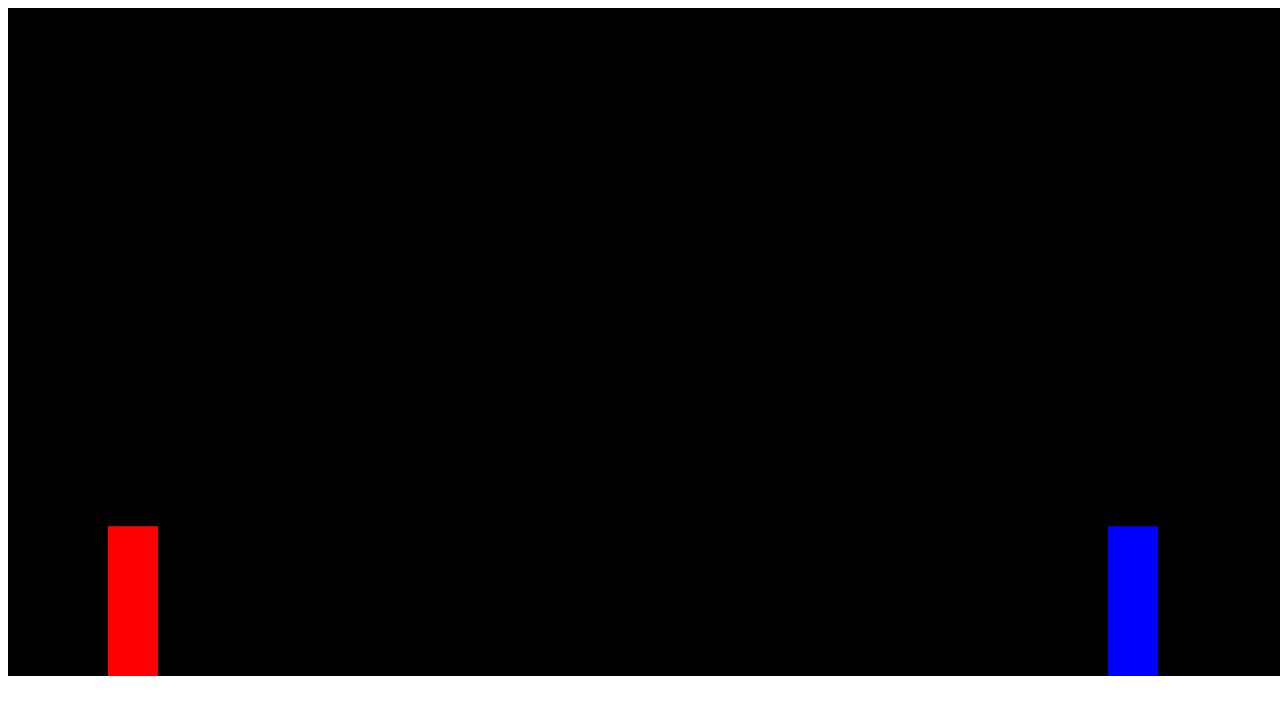
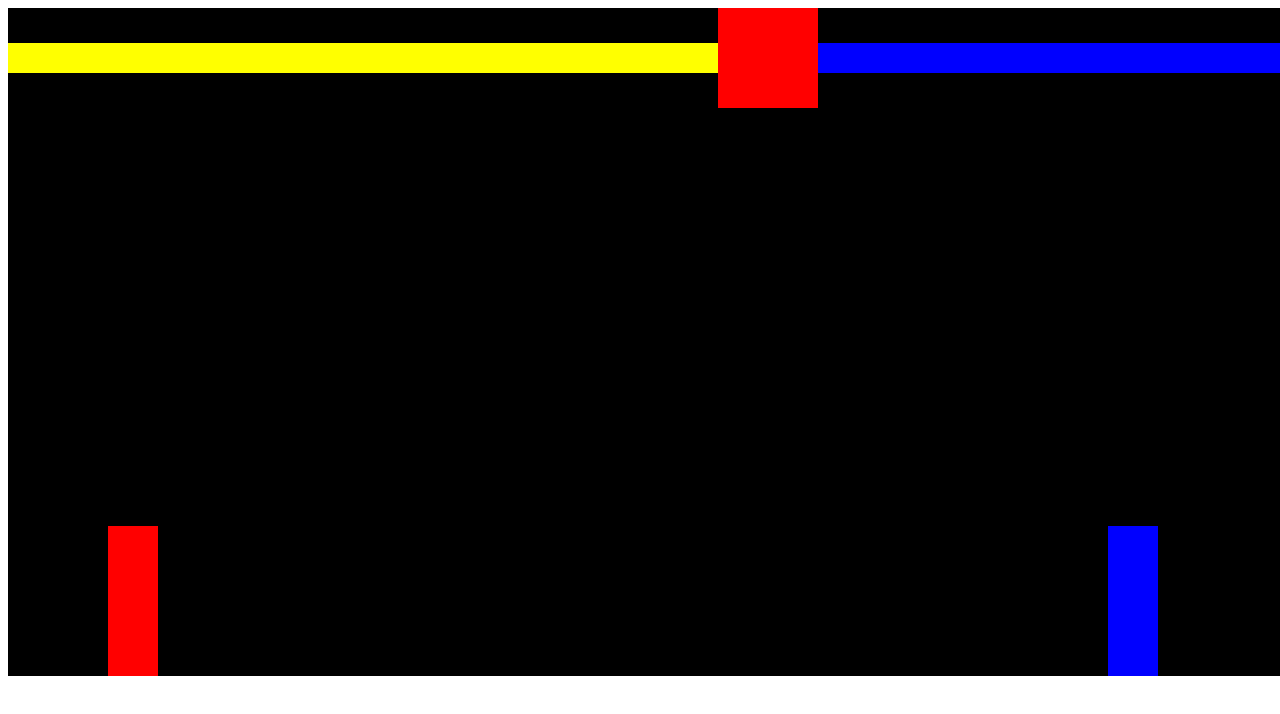
Before and after one commit to Andrei-J/LearningJavaScript, a plain HTML site: page JavaScriptGame/index.html in a window 1280 px wide. Shown: the top 714 px of the page. Drawn offline with Linux system fonts and the light colour scheme.

Commit message:
new changes

```diff
--- a/JavaScriptGame/index.html
+++ b/JavaScriptGame/index.html
@@ -1,4 +1,47 @@
-<canvas>
+<head>
+  <style>
+    * {
+      box-sizing: border-box;
+    }
+  </style>
+</head>
+<body>
+  <div style="position: relative; display: inline-block">
+    <div
+      style="
+        position: absolute;
+        display: flex;
+        align-items: center;
+        width: 100%;
+      "
+    >
+      <!--player1 health-->
+      <div style="position: relative; height: 30px; width: 100%">
+        <div
+          id="player1Health"
+          style="background-color: yellow; height: 30px"
+        ></div>
+        <div style="position: absolute; background-color: blue"></div>
+      </div>
+      <div
+        style="
+          background-color: red;
+          width: 100px;
+          height: 100px;
+          flex-shrink: 0;
+        "
+      ></div>
+      <!--player2 health-->
+      <div style="position: relative; height: 30px; width: 100%">
+        <div
 
-</canvas>
-<script src="main.js"></script>
+          style="background-color: yellow; height: 30px"
+        ></div>
+        <div id="player2Health" style="position: absolute; background-color: blue; top: 0; left: 0; right: 0; bottom: 0;"></div>
+      </div>
+    </div>
+    <canvas></canvas>
+  </div>
+
+  <script src="main.js"></script>
+</body>
--- a/JavaScriptGame/main.js
+++ b/JavaScriptGame/main.js
@@ -9,7 +9,7 @@ CanvasContext.fillRect(0, 0, canvas.width, canvas.height);
 // sprite is the visual representation of an object in the game
 //how it moves, looks and interacts with the game
 
-const Gravity = 0.6;
+const Gravity = 0.5;
 
 class Sprite {
     constructor({position, velocity, color = 'red', offset}){
@@ -173,6 +173,7 @@ function animate() {
     ){
         Player1.isAttacking = false;
         console.log('Collision detected');
+        document.getElementById('player2Health').style.width = '20%';
     }
 
     if(
@@ -181,6 +182,7 @@ function animate() {
     ){
         Player2.isAttacking = false;
         console.log('Collision detected 2');
+        document.getElementById('player1Health').style.width = '20%';
     }
 
 }
```
